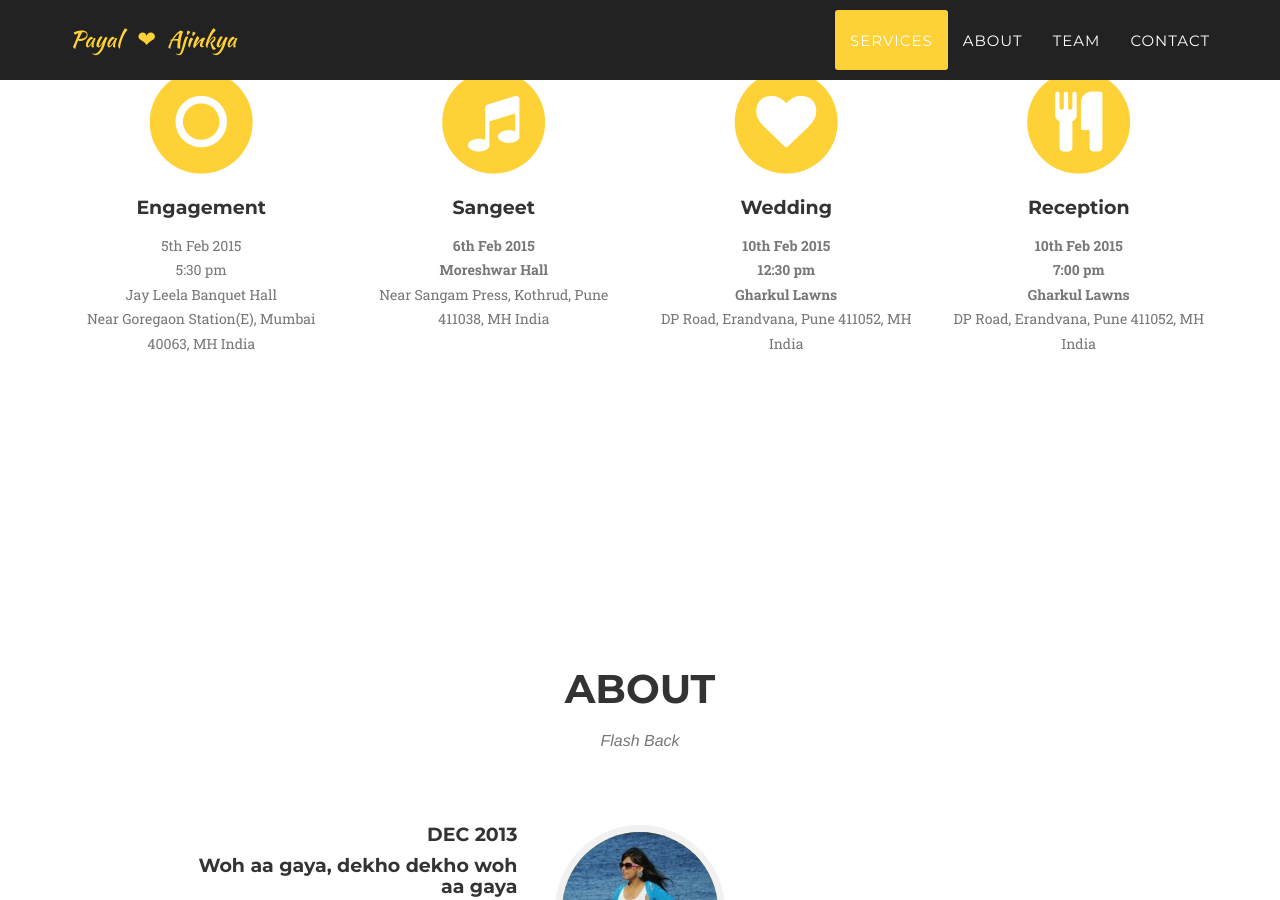
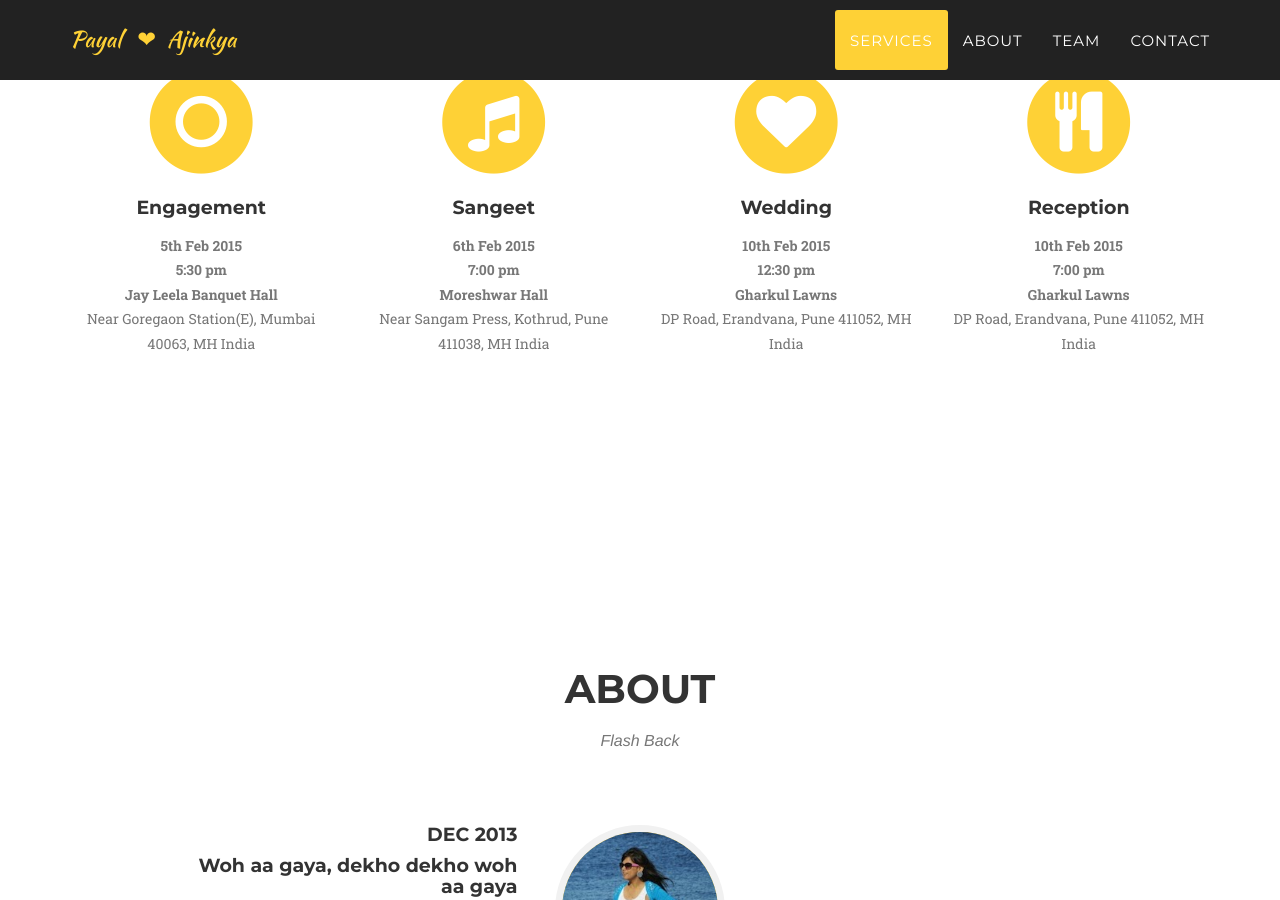
Before and after one commit to ajkl/wedding-invite, a Jekyll site: the page built from index.html, in a window 1280 px wide and 900 px high, scrolled down 978 px. Built offline with Jekyll 4.4.1, drawn with Linux system fonts in a browser that asks for light colours; some web fonts are replaced; comment, search, counter and statistics services are not loaded.

Commit message:
Update services.html

```diff
--- a/_includes/services.html
+++ b/_includes/services.html
@@ -15,7 +15,7 @@
                     </span>
 
                     <h4 class="service-heading" color="red">Engagement</h4>
-                    <p class="text-muted"><b></b>5th Feb 2015<br>5:30 pm<br>Jay Leela Banquet Hall<br></b> Near Goregaon Station(E), Mumbai 40063, MH India</p>
+                    <p class="text-muted"><b>5th Feb 2015<br>5:30 pm<br>Jay Leela Banquet Hall<br></b> Near Goregaon Station(E), Mumbai 40063, MH India</p>
                 </div>
                 <div class="col-md-3">
                     <span class="fa-stack fa-4x">
@@ -24,7 +24,7 @@
                     </span>
 
                     <h4 class="service-heading">Sangeet</h4>
-                    <p class="text-muted"><b>6th Feb 2015<br>Moreshwar Hall<br></b>Near Sangam Press, Kothrud, Pune 411038, MH India</p>
+                    <p class="text-muted"><b>6th Feb 2015<br>7:00 pm<br>Moreshwar Hall<br></b>Near Sangam Press, Kothrud, Pune 411038, MH India</p>
                 </div>
                 <div class="col-md-3">
                     <span class="fa-stack fa-4x">
```
